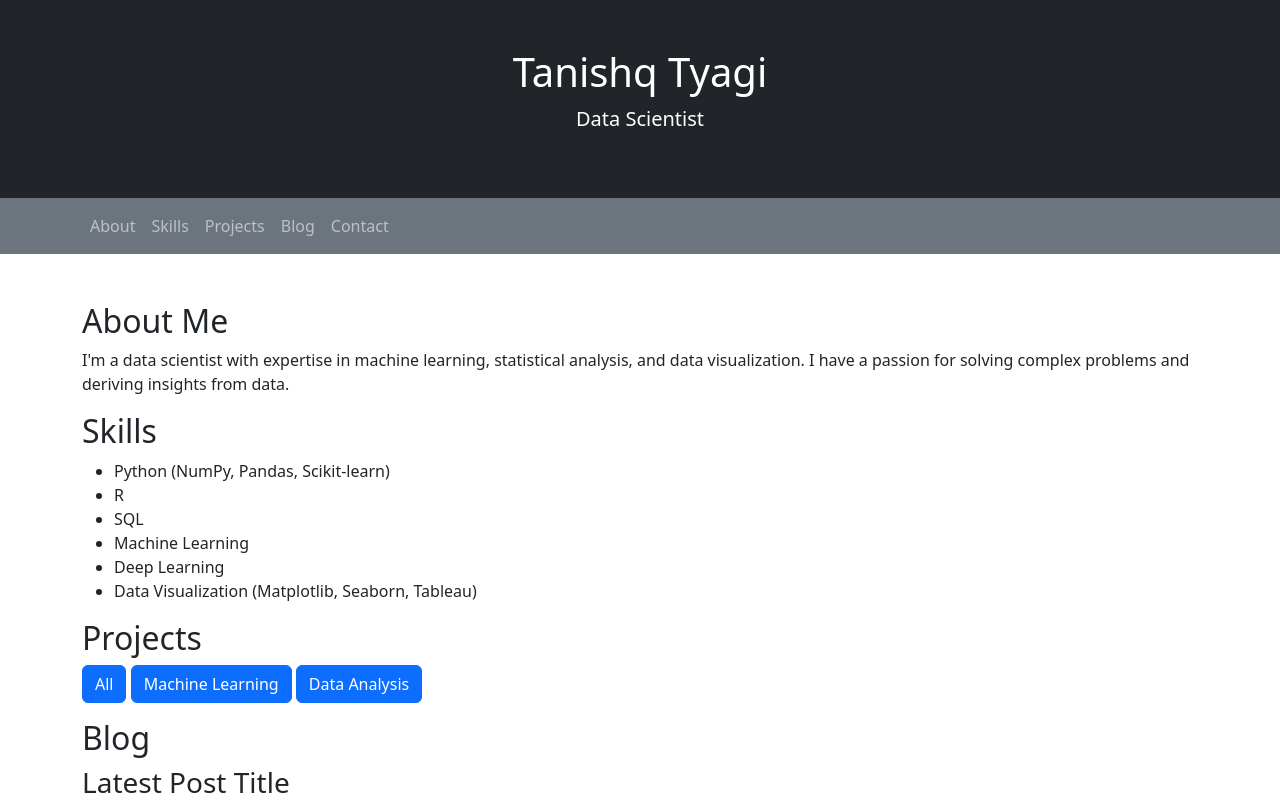
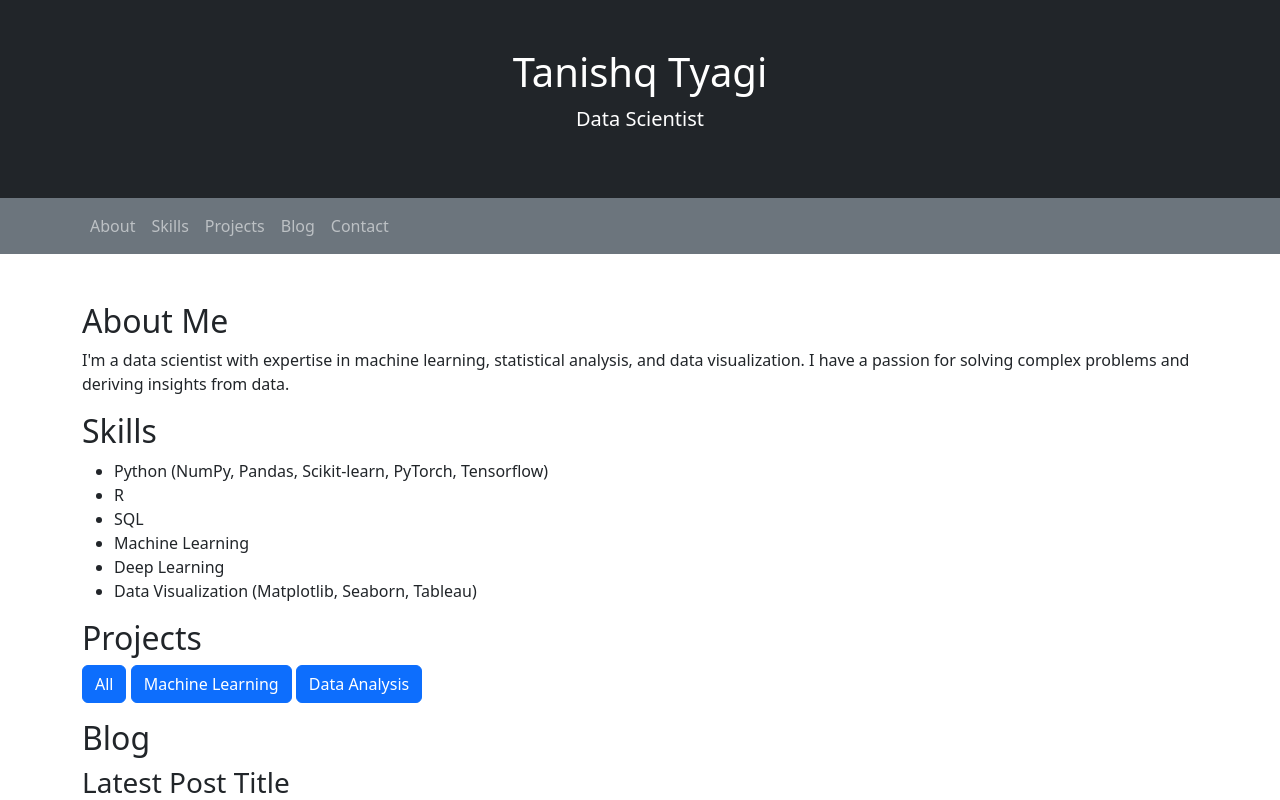
Before and after one commit to TanishqTyagi07/TanishqTyagi07.github.io, a plain HTML site: page index.html in a window 1280 px wide. Shown: the top 800 px of the page. Drawn offline with nearby package versions, Linux system fonts and the light colour scheme; no server answers; a script that the page names is missing.

Commit message:
Update index.html

```diff
--- a/index.html
+++ b/index.html
@@ -44,7 +44,7 @@
         <section id="skills">
             <h2>Skills</h2>
             <ul>
-                <li>Python (NumPy, Pandas, Scikit-learn)</li>
+                <li>Python (NumPy, Pandas, Scikit-learn, PyTorch, Tensorflow)</li>
                 <li>R</li>
                 <li>SQL</li>
                 <li>Machine Learning</li>
```
